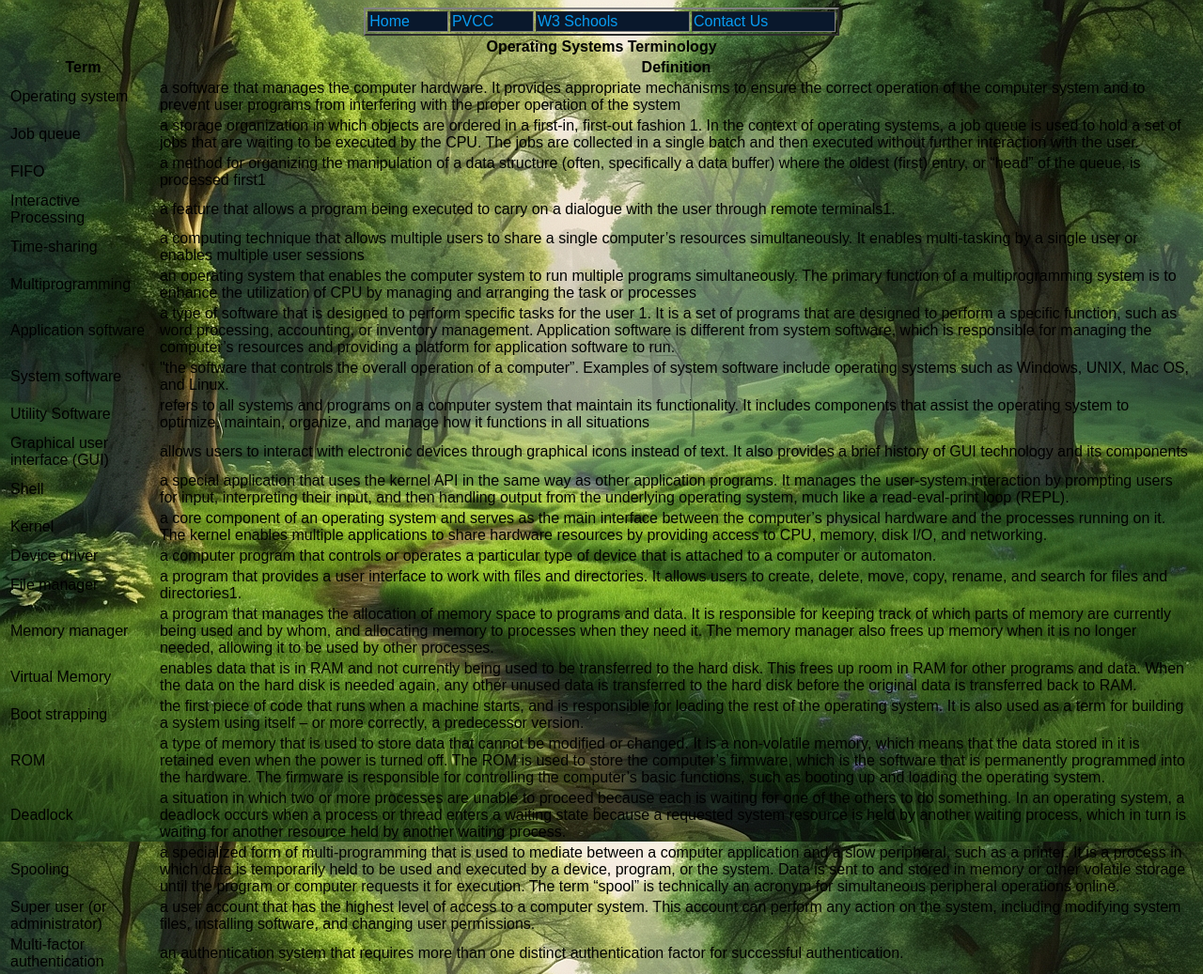
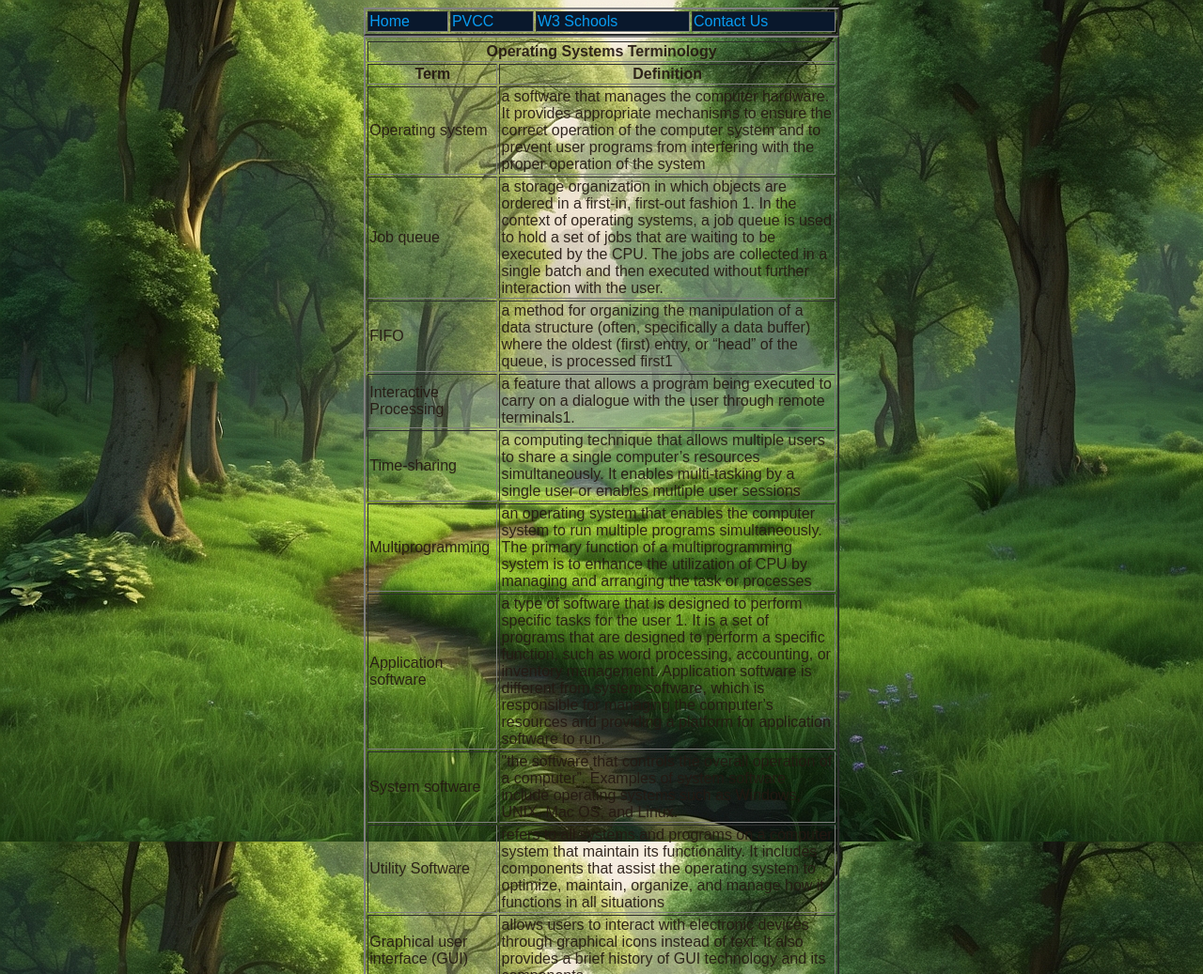
Before and after one commit to hannahanderson-pvcc/hannahanderson-pvcc.github.io, a plain HTML site: page ch3opsys.html in a window 1280 px wide. Shown: the top 1037 px of the page at 94% size. Drawn offline with Linux system fonts and the light colour scheme.

Commit message:
Update ch3opsys.html

```diff
--- a/ch3opsys.html
+++ b/ch3opsys.html
@@ -21,7 +21,8 @@
       <td><a href="https://www.pvcc.edu"> PVCC </a></td>
       <td><a href="https://www.w3schools.com/html/"> W3 Schools </a></td>
       <td style="width 1000px:"><a href="contactus.html"> Contact Us </a></td>
-     <table>
+     <table border="2" style="width:40%; color:#241912ee; background-color: rgba(126, 93, 55, ); margin: auto;">
+      <tr style="background-color:#09182c; ">
         <tr>
           <th colspan="2">Operating Systems Terminology</th>
         </tr>
```
